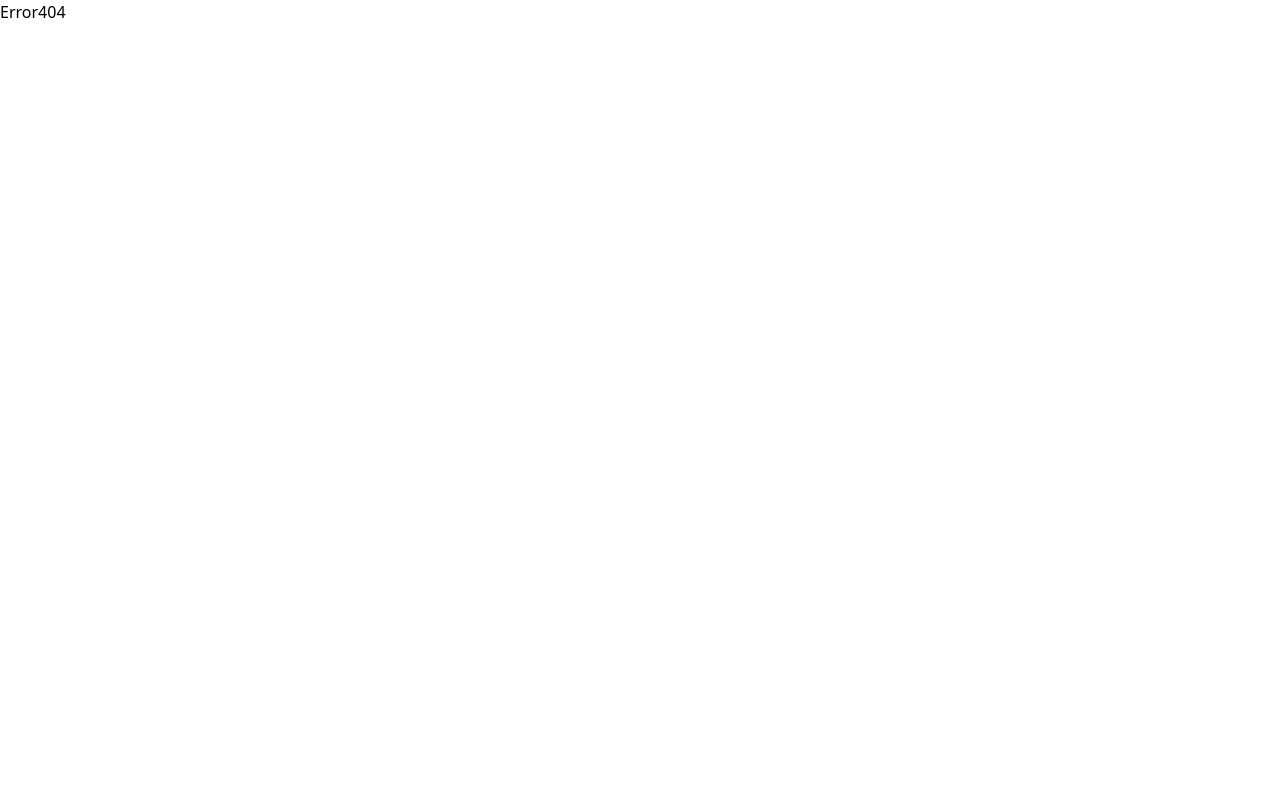
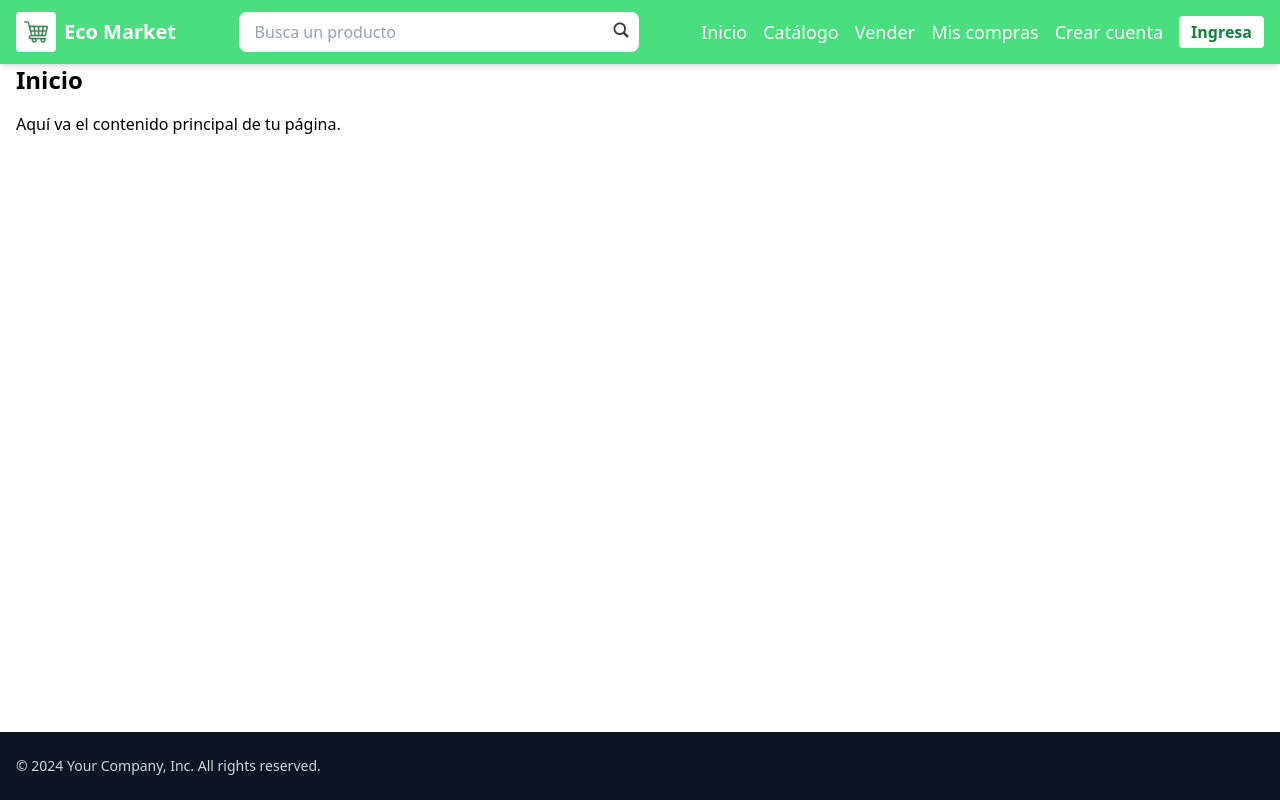
Before and after one commit to LTYLO/Ecomarket_, a React (Create React App) app: page /mis_Compras in a window 1280 px wide. Built offline with nearby package versions, Linux system fonts and the light colour scheme.

Commit message:
Añado la paginas para que integren las funcionalidades

```diff
--- a/src/App.js
+++ b/src/App.js
@@ -3,6 +3,11 @@ import Home from 'containers/pages/Home';
 import store from './store';
 import {BrowserRouter as Router, Route, Routes} from 'react-router-dom'
 import { Provider } from 'react-redux';
+import Catalogo from 'containers/pages/Catalogo';
+import Vender from 'containers/pages/Vender';
+import Mis_Compras from 'containers/pages/Mis_Compras';
+import Sing_Up from 'containers/pages/Sing_Up';
+import Login from 'containers/pages/Login';
 
 function App() {
   return (
@@ -12,7 +17,12 @@ function App() {
       {/* Error Display */}
       <Route path='*' element={<Error404/>}/>
       {/* Error Display */}
-      <Route path='/' element={<Home/>}/>
+      <Route path='/home' element={<Home/>}/>
+      <Route path='/catalogo' element={<Catalogo />}/>
+      <Route path='/vender' element={<Vender/>}/>
+      <Route path='/mis_Compras' element={<Mis_Compras/>}/>
+      <Route path='/registrarse' element={<Sing_Up/>}/>
+      <Route path='/login' element={<Login/>}/>
     </Routes>
   </Router>
     </Provider>
--- a/src/components/Navbar.js
+++ b/src/components/Navbar.js
@@ -1,21 +1,56 @@
+import { useState } from 'react';
 import { connect } from 'react-redux';
+import { NavLink } from 'react-router-dom';
+import logo from 'assets/img/logoEcoMarket.png';
+import lupa from 'assets/img/lupa.png';
 
 function Navbar() {
+  const [isOpen, setIsOpen] = useState(false);
+
   return (
-
     <header className="fixed top-0 left-0 w-full bg-green-400 text-white z-50 shadow-md">
       <div className="max-w-7xl mx-auto flex flex-wrap justify-between items-center px-4 py-3">
 
         {/* Logo y nombre */}
         <div className="flex items-center gap-2">
           <div className="bg-white rounded w-10 h-10 flex justify-center items-center">
-            <img src="/static/img/logoEcoMarket.png" alt="logo" className="h-6 w-6" />
+            <img src={logo} alt="logo" className="h-6 w-6" />
           </div>
           <span className="text-xl font-bold">Eco Market</span>
         </div>
 
-        {/* Buscador */}
-        <div className="w-full md:w-auto mt-3 md:mt-0">
+        {/* Botón hamburguesa (solo en móviles) */}
+        <button
+          className="md:hidden text-white focus:outline-none"
+          onClick={() => setIsOpen(!isOpen)}
+        >
+          <svg
+            className="w-6 h-6"
+            fill="none"
+            stroke="currentColor"
+            viewBox="0 0 24 24"
+          >
+            {isOpen ? (
+              <path
+                strokeLinecap="round"
+                strokeLinejoin="round"
+                strokeWidth={2}
+                d="M6 18L18 6M6 6l12 12"
+              />
+            ) : (
+              <path
+                strokeLinecap="round"
+                strokeLinejoin="round"
+                strokeWidth={2}
+                d="M4 6h16M4 12h16M4 18h16"
+              />
+            )}
+          </svg>
+        </button>
+
+
+        {/* Buscador visible en escritorio y dentro del menú móvil */}
+        <div className={`w-full md:w-auto mt-3 md:mt-0 ${isOpen ? 'block' : 'hidden'} md:block`}>
           <div className="relative">
             <input
               type="text"
@@ -23,33 +58,48 @@ function Navbar() {
               className="w-full md:w-[400px] px-4 py-2 rounded-lg text-black"
             />
             <button className="absolute right-2 top-2">
-              <img src="/static/img/lupa.png" alt="buscar" className="w-5 h-5" />
+              <img src={lupa} alt="buscar" className="w-5 h-5" />
             </button>
           </div>
         </div>
 
-        {/* Enlaces */}
-        <nav className="flex flex-wrap items-center gap-4 mt-3 md:mt-0">
-          <a href="#" className="hover:text-black">Inicio</a>
-          <a href="#" className="hover:text-black">Catálogo</a>
-          <a href="#" className="hover:text-black">Vender</a>
-          <a href="#" className="hover:text-black">Mis compras</a>
-          <a href="/login" className="hover:text-black">Crear cuenta</a>
-          <a
-            href="/login_in"
-            className="bg-white text-green-700 px-3 py-1 rounded hover:bg-black hover:text-white transition"
-          >
-            Ingresa
-          </a>
+
+        {/* Menú */}
+        <nav
+          className={`${isOpen ? 'block' : 'hidden'
+            } w-full md:flex md:items-center md:w-auto gap-4 mt-4 md:mt-0`}
+        >
+          <div className="flex flex-col md:flex-row md:items-center gap-4 text-[18px]">
+            {[
+              { to: "/home", label: "Inicio" },
+              { to: "/catalogo", label: "Catálogo" },
+              { to: "/vender", label: "Vender" },
+              { to: "/mis_Compras", label: "Mis compras" },
+              { to: "/registrarse", label: "Crear cuenta" },
+            ].map(({ to, label }) => (
+              <NavLink
+                key={to}
+                to={to}
+                className="relative group text-white transition-all duration-300 hover:text-green-900 hover:text-[22px] whitespace-nowrap"
+              >
+                {label}
+                <span className="absolute left-0 -bottom-1 w-full h-0.5 bg-gradient-to-l from-white to-green-400 scale-x-0 group-hover:scale-x-100 transition-transform duration-500 origin-left rounded" />
+              </NavLink>
+            ))}
+
+            <NavLink
+              to="/login"
+              className="registra bg-white text-green-700 px-3 py-1 rounded hover:bg-black hover:text-white transition text-[16px] font-bold"
+            >
+              Ingresa
+            </NavLink>
+          </div>
         </nav>
       </div>
     </header>
   );
-
 }
 
-const mapStateToProps = (state) => ({
+const mapStateToProps = (state) => ({});
 
-});
-
-export default connect(mapStateToProps, {})(Navbar);
+export default connect(mapStateToProps)(Navbar);
--- /dev/null
+++ b/src/containers/pages/Catalogo.jsx
@@ -0,0 +1,20 @@
+import Footer from "components/footer";
+import Navbar from "components/Navbar";
+import Layout from "hocs/layout/layout";
+
+function Catalogo() {
+  return (
+    <Layout>
+      <Navbar />
+
+      <main className="flex-grow pt-[64px] px-4">
+        <h1 className="text-2xl font-bold mb-4">Inicio</h1>
+        <p>Aquí va el contenido principal de tu página.</p>
+      </main>
+
+      <Footer />
+    </Layout>
+  );
+}
+
+export default Catalogo;
--- /dev/null
+++ b/src/containers/pages/Login.jsx
@@ -0,0 +1,20 @@
+import Footer from "components/footer";
+import Navbar from "components/Navbar";
+import Layout from "hocs/layout/layout";
+
+function Login() {
+  return (
+    <Layout>
+      <Navbar />
+
+      <main className="flex-grow pt-[64px] px-4">
+        <h1 className="text-2xl font-bold mb-4">Inicio</h1>
+        <p>Aquí va el contenido principal de tu página.</p>
+      </main>
+
+      <Footer />
+    </Layout>
+  );
+}
+
+export default Login;
--- /dev/null
+++ b/src/containers/pages/Mis_Compras.jsx
@@ -0,0 +1,20 @@
+import Footer from "components/footer";
+import Navbar from "components/Navbar";
+import Layout from "hocs/layout/layout";
+
+function Mis_Compras() {
+  return (
+    <Layout>
+      <Navbar />
+
+      <main className="flex-grow pt-[64px] px-4">
+        <h1 className="text-2xl font-bold mb-4">Inicio</h1>
+        <p>Aquí va el contenido principal de tu página.</p>
+      </main>
+
+      <Footer />
+    </Layout>
+  );
+}
+
+export default Mis_Compras;
--- /dev/null
+++ b/src/containers/pages/Sing_Up.jsx
@@ -0,0 +1,20 @@
+import Footer from "components/footer";
+import Navbar from "components/Navbar";
+import Layout from "hocs/layout/layout";
+
+function Sing_Up() {
+  return (
+    <Layout>
+      <Navbar />
+
+      <main className="flex-grow pt-[64px] px-4">
+        <h1 className="text-2xl font-bold mb-4">Inicio</h1>
+        <p>Aquí va el contenido principal de tu página.</p>
+      </main>
+
+      <Footer />
+    </Layout>
+  );
+}
+
+export default Sing_Up;
--- /dev/null
+++ b/src/containers/pages/Vender.jsx
@@ -0,0 +1,20 @@
+  import Footer from "components/footer";
+import Navbar from "components/Navbar";
+import Layout from "hocs/layout/layout";
+
+function Vender() {
+  return (
+    <Layout>
+      <Navbar />
+
+      <main className="flex-grow pt-[64px] px-4">
+        <h1 className="text-2xl font-bold mb-4">Inicio</h1>
+        <p>Aquí va el contenido principal de tu página.</p>
+      </main>
+
+      <Footer />
+    </Layout>
+  );
+}
+
+export default Vender;
```
Also changed, not shown: src/assets/img/logoEcoMarket.png (added), src/assets/img/lupa.png (added), src/styles/index.css (line endings or trailing spaces).
